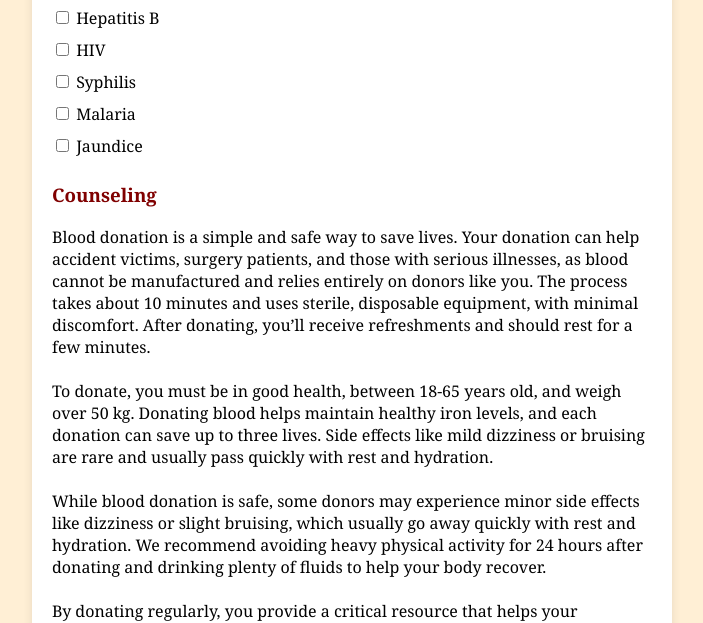
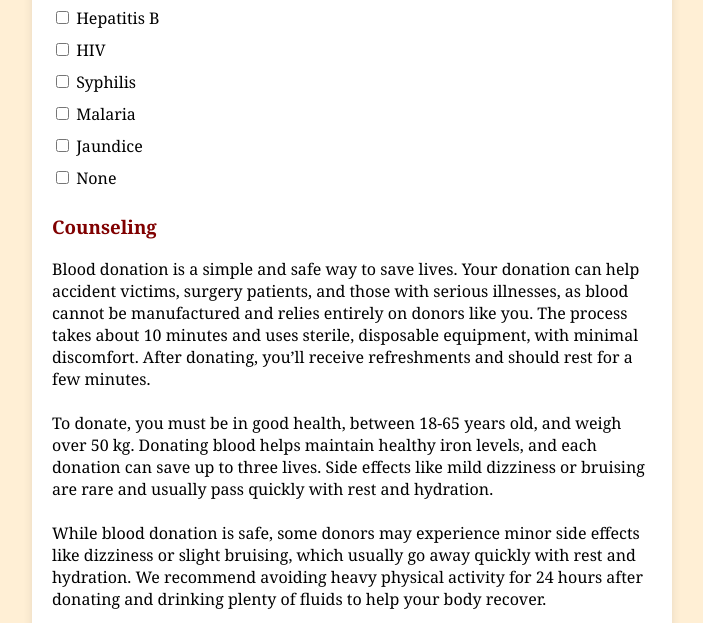
Before and after one commit to Cherian-11/Bb, a plain HTML site: page nextpage.html in a window 1280 px wide. Shown: the part 178-801 px from the top of the page, without its empty margins (288-991 px from the left). Drawn offline with Linux system fonts and the light colour scheme.

Commit message:
Update nextpage.html

```diff
--- a/nextpage.html
+++ b/nextpage.html
@@ -19,6 +19,7 @@
                     <label><input type="checkbox" name="disease" value="syphilis"> Syphilis</label>
                     <label><input type="checkbox" name="disease" value="malaria"> Malaria</label>
                     <label><input type="checkbox" name="disease" value="jaundice"> Jaundice</label>
+                    <label><input type="checkbox" name="disease" value="none"> None</label>
                 </div>
             </div>
         <h3>Counseling</h3>
```
